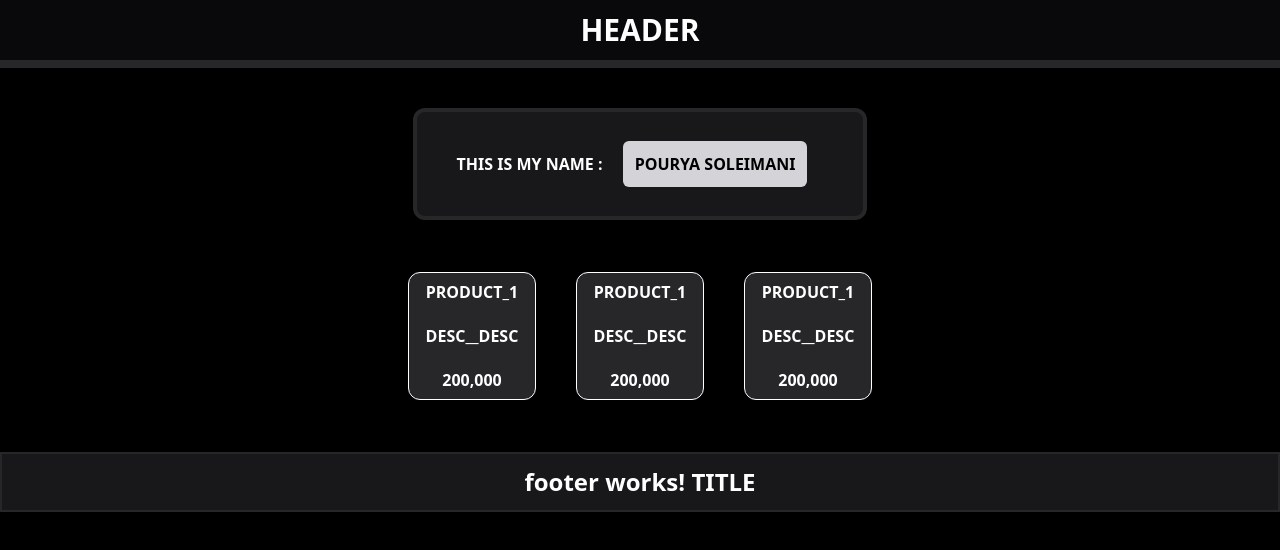
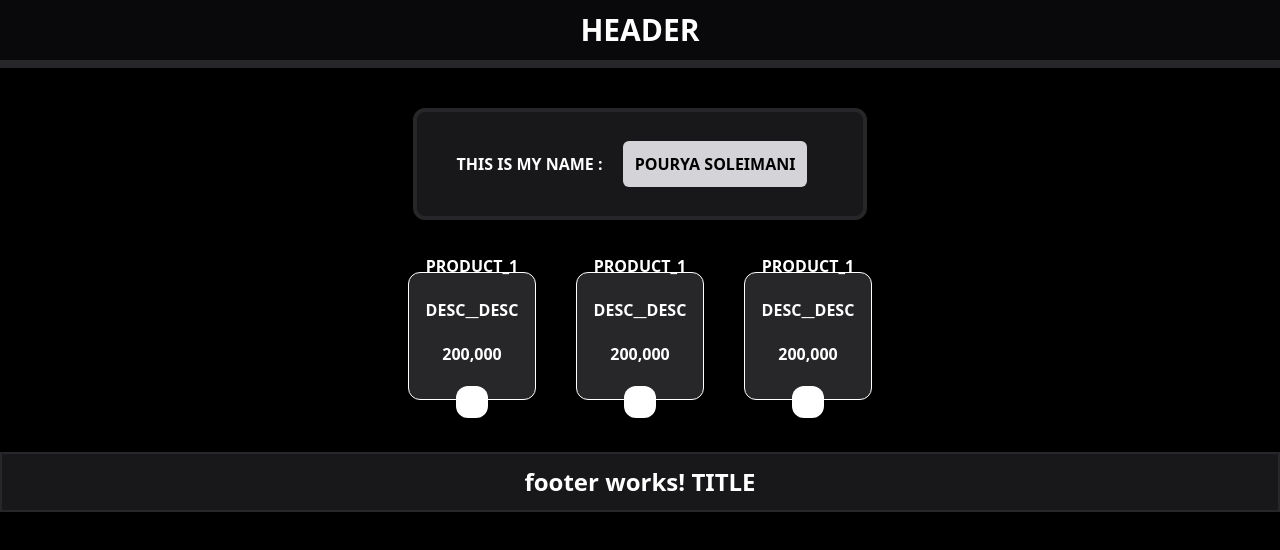
Before and after one commit to PouryaSoleimani/ANGULAR__TRAINING, an Angular app: page / in a window 1280 px wide. Shown: the top 550 px of the page. Built offline with nearby package versions, Linux system fonts and the light colour scheme.

Commit message:
COMPONENTS

```diff
--- a/src/app/Box/box.html
+++ b/src/app/Box/box.html
@@ -2,4 +2,5 @@
   <p>{{ title }}</p>
   <p>{{ desc }}</p>
   <p>{{ price.toLocaleString() }}</p>
+  <LittleBox>{{title}}</LittleBox>
 </div>
--- a/src/app/Box/box.ts
+++ b/src/app/Box/box.ts
@@ -1,8 +1,9 @@
 import { Component } from '@angular/core';
+import { LittleBox } from '../little-box/little-box';
 
 @Component({
   selector: 'AppBox',
-  imports: [],
+  imports: [LittleBox],
   templateUrl: './box.html',
   styleUrl: './box.css',
 })
--- /dev/null
+++ b/src/app/little-box/little-box.html
@@ -0,0 +1 @@
+<div class="bg-white size-4 rounded-xl p-4 text-black"></div>
```
Also changed, not shown: src/app/little-box/little-box.ts (added, +9 -0 lines), src/app/little-box/little-box.css (added).
